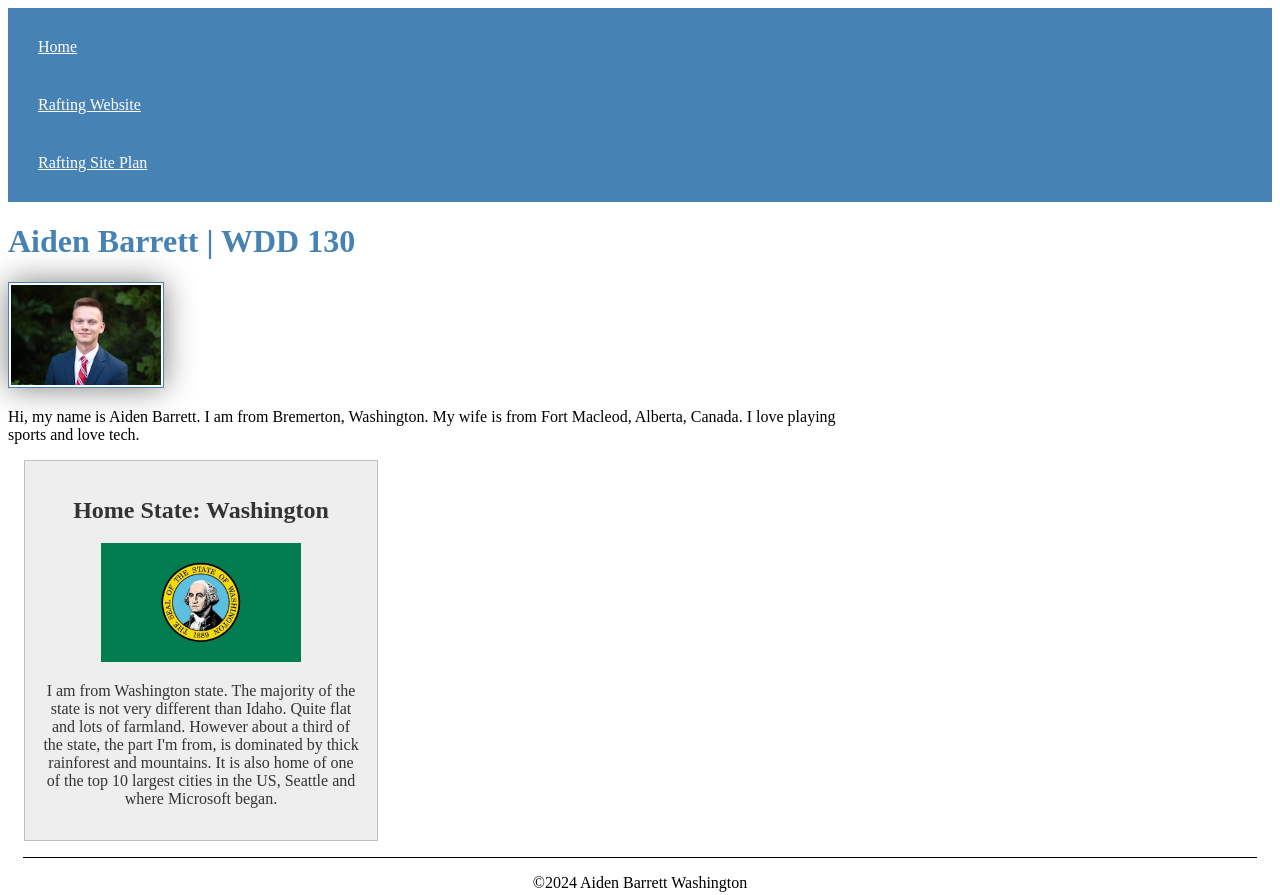
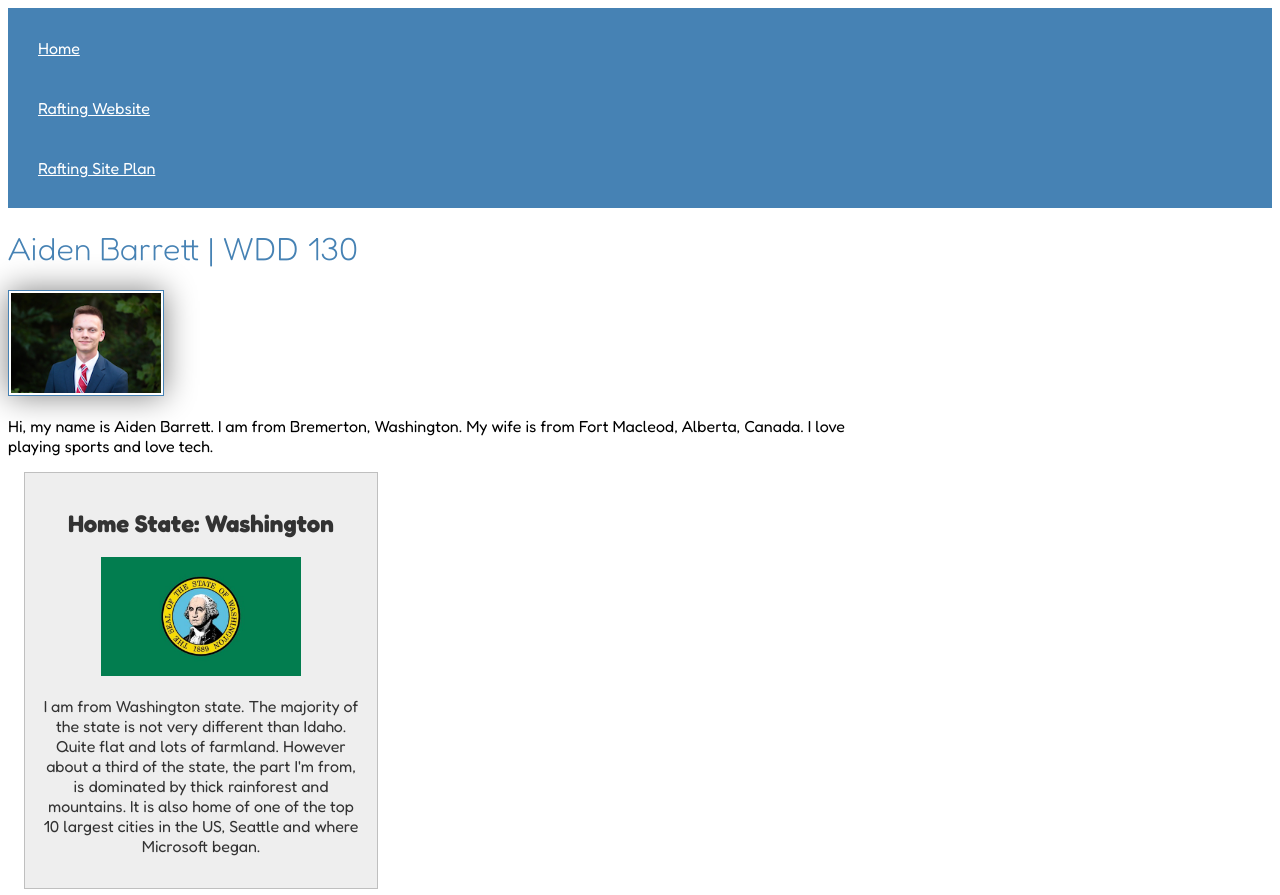
Before and after one commit to a-barret/wdd130, a plain HTML site: page index.html in a window 1280 px wide. Shown: the top 895 px of the page. Drawn offline with Linux system fonts and the light colour scheme.

Commit message:
Added fonts and logo to images file

```diff
--- a/index.html
+++ b/index.html
@@ -7,6 +7,9 @@
         <meta name="description" content="My name is Aiden Barrett. This homepage is meant to display what I am learning in WDD130: Web Fundamentals.">
         <meta name="author" content="Aiden Barrett">
         <link rel="stylesheet" href="styles/styles.css">
+        <link rel="preconnect" href="https://fonts.googleapis.com">
+        <link rel="preconnect" href="https://fonts.gstatic.com" crossorigin>
+        <link href="https://fonts.googleapis.com/css2?family=Fredoka:wght@300..700&display=swap" rel="stylesheet">
     </head>
     <body>
         <header>
--- a/styles/styles.css
+++ b/styles/styles.css
@@ -1,5 +1,13 @@
+:root {
+    --background-color: steelblue;
+    --primary-color: #384e6b;
+    --secondary-color: #ebd494;
+    --accent1-color: #3da5d9;
+    --accent2-color: #d0e4c9;
+}
+
 nav {
-    background-color: steelblue;
+    background-color: var(--background-color);
     padding: 10px;
 }
 
@@ -9,8 +17,14 @@ nav a {
     padding: 20px;
 }
 
+body {
+    font-family: "Fredoka", sans-serif;
+    font-weight: 400;
+}
+
 h1 {
     color: steelblue;
+    font-weight: 100;
 }
 
 main img {
```
Also changed, not shown: images/wwrlogo.png (added).
